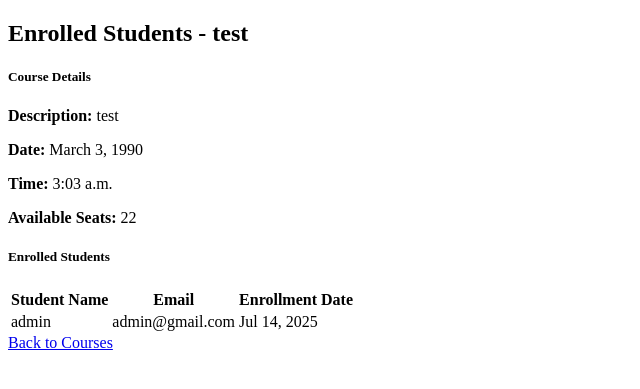
After one commit to arshiapourtahmasbi/Educational-portal, a Django app: page /enrolled-students/2/ in a window 1280 px wide. The commit adds this page. Shown: the top 389 px of the page, without its empty margins (0-640 px from the left). Run offline with Django 5.2, Linux system fonts and the light colour scheme; a user stored in the database is signed in; data comes from the database, SQL or seed files in the repository; both versions use the stored data as it was after the commit.

Commit message:
Added student view ability

```diff
--- a/course/templates/courses/course_list.html
+++ b/course/templates/courses/course_list.html
@@ -12,7 +12,10 @@
                     <p class="card-text"><strong>Time:</strong> {{ course.time }}</p>
                     <p class="card-text"><strong>Available Seats:</strong> {{ course.capacity }}</p>
                     {% if user == course.teacher %}
-                        <a href="{% url 'remove_course' course.id %}" class="btn btn-danger btn-sm">Remove Course</a>
+                        <div class="btn-group">
+                            <a href="{% url 'enrolled_students' course.id %}" class="btn btn-info btn-sm">View Students</a>
+                            <a href="{% url 'remove_course' course.id %}" class="btn btn-danger btn-sm">Remove Course</a>
+                        </div>
 
                         <a href="{% url 'enroll_course' course.id %}" class="btn btn-primary btn-sm">Enroll</a>
                     {% endif %}
--- /dev/null
+++ b/course/templates/courses/enrolled_students.html
@@ -0,0 +1,49 @@
+{% extends 'base.html' %}
+
+{% block content %}
+<div class="container">
+    <h2 class="mb-4">Enrolled Students - {{ course.title }}</h2>
+
+    <div class="card mb-4">
+        <div class="card-body">
+            <h5 class="card-title">Course Details</h5>
+            <p class="card-text"><strong>Description:</strong> {{ course.description }}</p>
+            <p class="card-text"><strong>Date:</strong> {{ course.date }}</p>
+            <p class="card-text"><strong>Time:</strong> {{ course.time }}</p>
+            <p class="card-text"><strong>Available Seats:</strong> {{ course.capacity }}</p>
+        </div>
+    </div>
+
+    <div class="card">
+        <div class="card-body">
+            <h5 class="card-title">Enrolled Students</h5>
+            {% if enrollments %}
+                <table class="table">
+                    <thead>
+                        <tr>
+                            <th>Student Name</th>
+                            <th>Email</th>
+                            <th>Enrollment Date</th>
+                        </tr>
+                    </thead>
+                    <tbody>
+                        {% for enrollment in enrollments %}
+                        <tr>
+                            <td>{{ enrollment.student.get_full_name|default:enrollment.student.username }}</td>
+                            <td>{{ enrollment.student.email }}</td>
+                            <td>{{ enrollment.enrollment_date|date:"M d, Y" }}</td>
+                        </tr>
+                        {% endfor %}
+                    </tbody>
+                </table>
+            {% else %}
+                <p>No students are currently enrolled in this course.</p>
+            {% endif %}
+        </div>
+    </div>
+
+    <div class="mt-3">
+        <a href="{% url 'course_list' %}" class="btn btn-primary">Back to Courses</a>
+    </div>
+</div>
+{% endblock %}
--- a/course/urls.py
+++ b/course/urls.py
@@ -1,8 +1,10 @@
 from django.urls import path
 from . import views
+
 urlpatterns = [
     path('course/', views.CourseListView.as_view(), name='course'),
     path('create/', views.CreateCourseView.as_view(), name='create_course'),
     path('course_list/', views.CourseListView.as_view(), name='course_list'),
     path('remove/<int:course_id>/', views.remove_course, name='remove_course'),
+    path('enrolled-students/<int:course_id>/', views.enrolled_students, name='enrolled_students'),  # New URL
 ]
--- a/course/views.py
+++ b/course/views.py
@@ -1,4 +1,4 @@
-from django.shortcuts import render, redirect
+from django.shortcuts import render, redirect, get_object_or_404
 from django.views.generic import CreateView, ListView
 from .models import Course
 from .forms import CourseForm
@@ -43,3 +43,21 @@ def remove_course(request, course_id):
             return render(request, 'courses/error.html', {'message': 'You do not have permission to delete this course.'})
     except Course.DoesNotExist:
         return render(request, 'courses/error.html', {'message': 'Course not found.'})
+
+@login_required
+def enrolled_students(request, course_id):
+    # Get course and verify teacher permission
+    course = get_object_or_404(Course, id=course_id)
+    if request.user != course.teacher:
+        return render(request, 'courses/error.html',
+                     {'message': 'You do not have permission to view this course\'s enrollments.'})
+
+    # Get all active enrollments for the course
+    enrollments = course.enrollments.filter(   # type: ignore
+        status='enrolled'
+    ).select_related('student')
+
+    return render(request, 'courses/enrolled_students.html', {
+        'course': course,
+        'enrollments': enrollments
+    })
--- a/student/models.py
+++ b/student/models.py
@@ -11,7 +11,7 @@ class Enrollment(models.Model):
     course = models.ForeignKey(
         Course,
         on_delete=models.CASCADE,
-        related_name='enrollments'
+        related_name='enrollments'  # This is why we use course.enrollments
     )
     enrollment_date = models.DateTimeField(auto_now_add=True)
     status = models.CharField(
```
Also changed, not shown: db.sqlite3.
